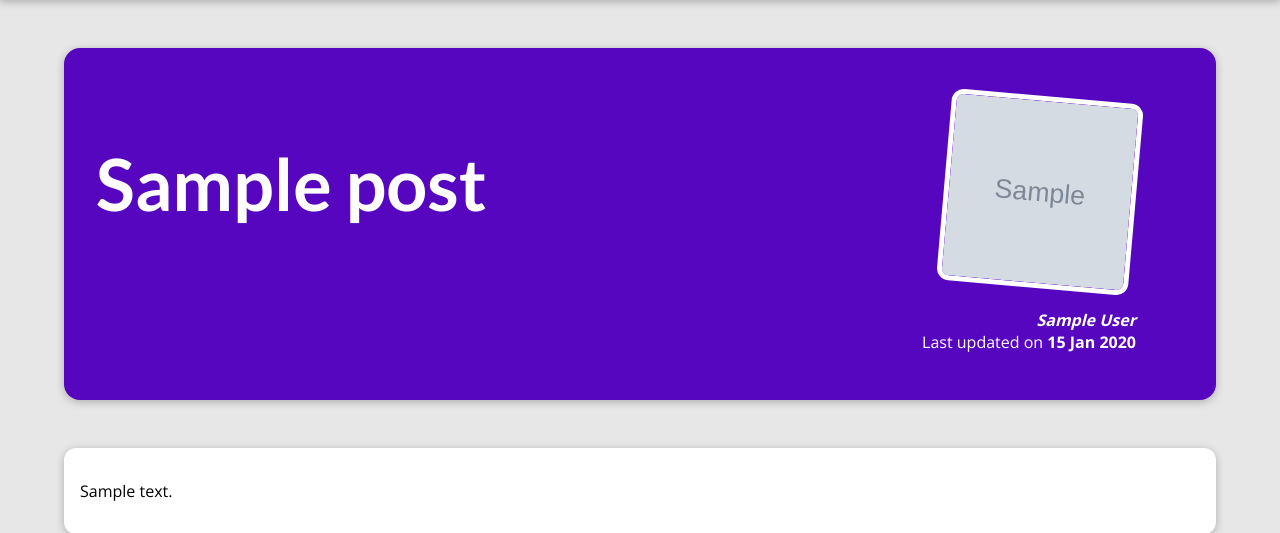
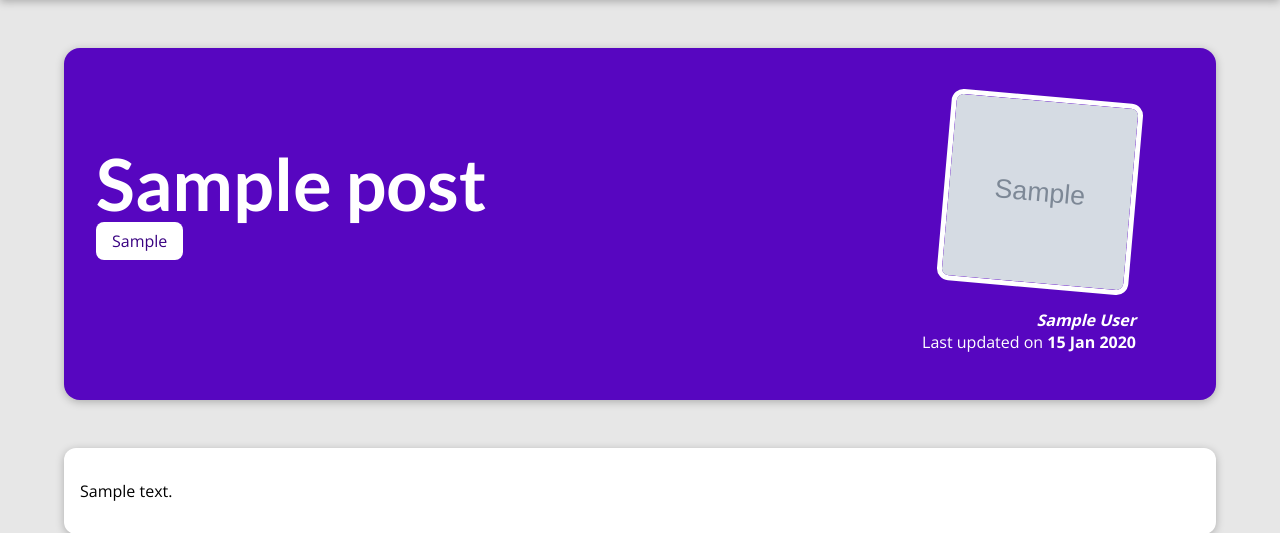
Before and after one commit to kila21/my-site, a Django app: a page that uses my_site/blog/templates/blog/post-detail.html in a window 1280 px wide. Shown: the part 80-613 px from the top of the page. Run offline with Django 5.2, Linux system fonts and the light colour scheme; tables that the repository leaves empty hold one stand-in row (values such as "Sample post"); grey boxes marked "Sample" are stand-in pictures.

Commit message:
display tags

```diff
--- a/my_site/blog/static/blog/post-detail.css
+++ b/my_site/blog/static/blog/post-detail.css
@@ -22,6 +22,7 @@ body {
 #summary h2 {
     color: white;
     font-size: 4.5rem;
+    margin-bottom: 0.25rem;
 }
 
 #summary article {
@@ -47,6 +48,11 @@ body {
     font-weight: bold;
 }
 
+#summary a {
+    color: white;
+    text-decoration: none;
+}
+
 #summary time {
     font-weight: bold;
 }
@@ -60,3 +66,10 @@ main {
     border-radius: 12px;
     box-shadow: 0 2px 8px rgba(0, 0, 0, 0.25);
 }
+
+.tag {
+    background-color: white;
+    color: #390281;
+    padding: 0.5rem 1rem;
+    border-radius: 8px;
+}
--- a/my_site/blog/templates/blog/post-detail.html
+++ b/my_site/blog/templates/blog/post-detail.html
@@ -14,10 +14,16 @@
 {% block content %}
     <section id='summary'>
         <h2>{{ post.title }}</h2>
+        <div>
+            {% for tag in post_tags %}
+                <span class='tag'>{{ tag }}</span>
+            {% endfor %}
+        </div>
+
 
         <article>
             <img src={% static "blog/images/"|add:post.image_name %} alt={{ post.title }}>
-            <address>{{ post.author }}</address>
+            <address><a href='mailto:{{post.author.email_address}}'>{{ post.author }}</a></address>
             <div>
                 Last updated on <time>{{ post.date|date:'d M Y' }}</time>
             </div>
--- a/my_site/blog/views.py
+++ b/my_site/blog/views.py
@@ -19,4 +19,7 @@ def posts(requet):
 def post_detail(request, slug):
     identified_post = get_object_or_404(Post, slug=slug)
 
-    return render(request, 'blog/post-detail.html', {'post': identified_post})
+    return render(request, 'blog/post-detail.html', {
+        'post': identified_post,
+        'post_tags': identified_post.tags.all()
+        })
```
